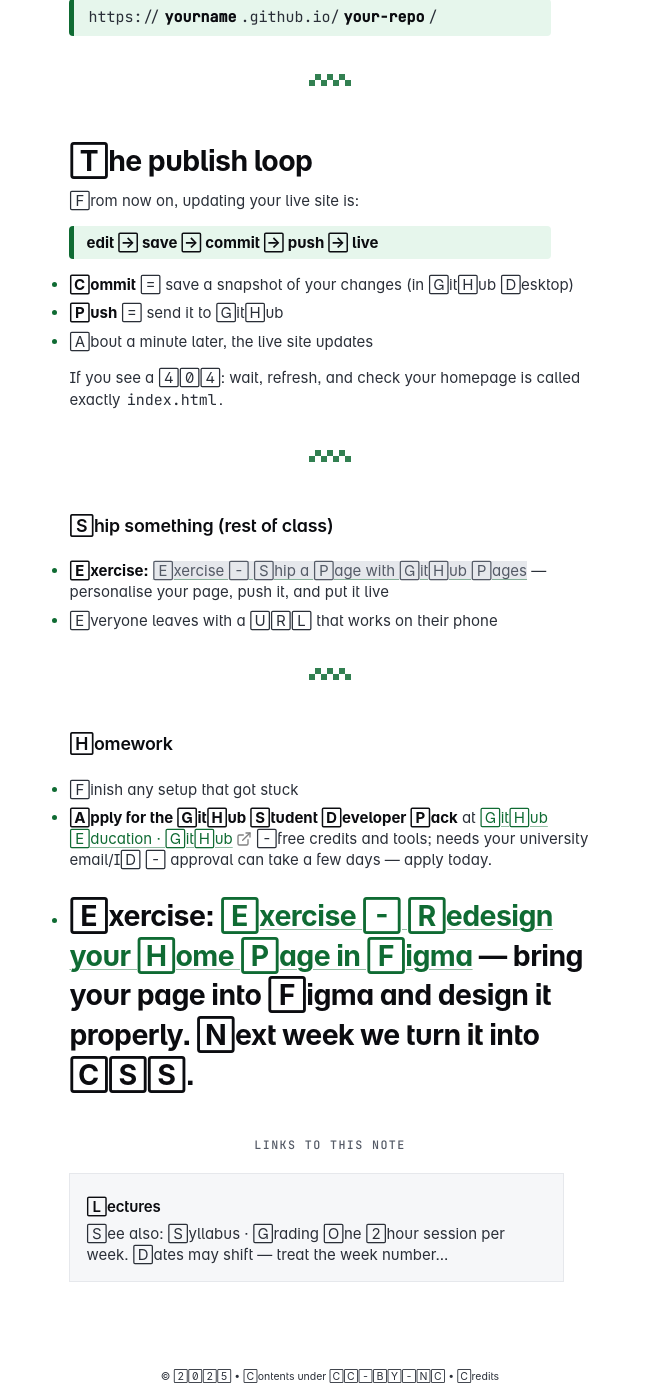
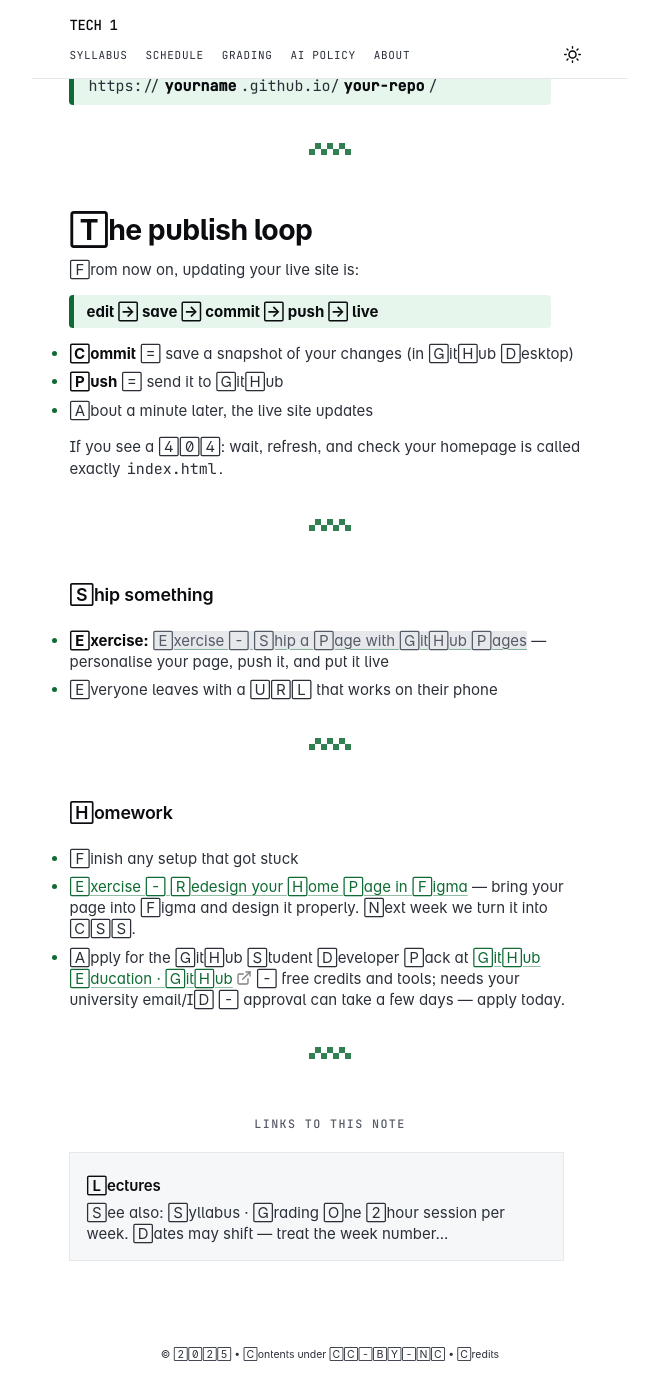
Before and after one commit to gyanl/tech1, a Jekyll site: the page built from _notes/Lecture 1.md, in a window 1280 px wide and 1400 px high, scrolled down 5979 px. Shown: the whole window, without its empty margins (310-969 px from the left). Built offline with Jekyll 4.4.1, drawn with Linux system fonts in a browser that asks for light colours; some web fonts are replaced; after the commit the page ends 7357 px from its top, so only the background shows below that; some of the changed text lies outside the part shown.

Commit message:
Header: sticky, aligned to content width, placed after the title block
- nav content tracks the article column width; on note pages it sits
  below the title/key-areas and sticks to the top on scroll
- brand on its own line, small quiet links beneath
- theme toggle stripped of Bulma button chrome and aligned right
- tightened header spacing, more room above the page title
- Bulma navbar min-heights and mobile-menu overrides removed

Co-Authored-By: Claude Opus 4.8 <noreply@anthropic.com>

```diff
--- a/_includes/Nav.html
+++ b/_includes/Nav.html
@@ -30,6 +30,7 @@
 {%- endcomment -%}
 
 <nav class="navbar is-transparent" role="navigation" aria-label="main navigation">
+  <div class="navbar-inner">
     <div class="navbar-brand">
       <a class="navbar-item" href="{{ site.baseurl }}/index.html">
           <h3> {{site.heading}}</h3></a>
@@ -71,4 +72,5 @@
         </div>
       </div>
     </div>
+  </div>
   </nav>
--- a/_layouts/Post.html
+++ b/_layouts/Post.html
@@ -66,7 +66,9 @@
 
 <body>
     <main>
+        {%- unless page.content-type == "notes" -%}
         {%- include Nav.html -%}
+        {%- endunless -%}
         <section class="section">
             <div class="columns is-centered">
 
@@ -112,6 +114,7 @@
                                 </ul>
                             </div>
                             {%- endif -%}
+                            {%- include Nav.html -%}
                             {%- include Content.html -%}
                             {%- include Backlinks.html -%}
                         </div>
--- a/_notes/Lecture 1.md
+++ b/_notes/Lecture 1.md
@@ -200,7 +200,7 @@ If you see a 404: wait, refresh, and check your homepage is called exactly `inde
 
 ---
 
-#### Ship something (rest of class)
+#### Ship something
 
 - **Exercise:** [[Exercise - Ship a Page with GitHub Pages]] — personalise your page, push it, and put it live
 - Everyone leaves with a URL that works on their phone
@@ -209,6 +209,7 @@ If you see a 404: wait, refresh, and check your homepage is called exactly `inde
 #### Homework
 
 - Finish any setup that got stuck
-- **Apply for the GitHub Student Developer Pack** at [GitHub Education · GitHub](https://github.com/education) -free credits and tools; needs your university email/ID - approval can take a few days — apply today.
-- **Exercise:** [[Exercise - Redesign your Home Page in Figma]] — bring your page into Figma and design it properly. Next week we turn it into CSS.
+- [[Exercise - Redesign your Home Page in Figma]] — bring your page into Figma and design it properly. Next week we turn it into CSS.
+- Apply for the GitHub Student Developer Pack at [GitHub Education · GitHub](https://github.com/education) - free credits and tools; needs your university email/ID - approval can take a few days — apply today.
+
 ---
--- a/assets/css/stylesheet.css
+++ b/assets/css/stylesheet.css
@@ -2282,13 +2282,32 @@ ul.key-areas li {
    ============================================================ */
 
 .navbar {
-    display: flex;
-    align-items: center;
-    gap: 10px;
-    flex-wrap: nowrap;
-    padding: 10px 18px;
+    display: block;
+    padding: 16px 12px 14px;
     min-height: 0;
     border-bottom: 1px solid var(--color-border-light);
+}
+
+/* nav contents track the width of the article column */
+.navbar-inner {
+    display: flex;
+    flex-direction: column;
+    align-items: stretch;
+    gap: 7px;
+    width: 100%;
+    margin: 0 auto;
+}
+
+@media screen and (min-width: 769px) {
+    .navbar-inner { max-width: 66.6666%; }
+}
+
+@media screen and (min-width: 1024px) {
+    .navbar-inner { max-width: 50%; }
+}
+
+@media screen and (min-width: 1216px) {
+    .navbar-inner { max-width: 41.6666%; }
 }
 
 .navbar-brand {
@@ -2326,7 +2345,7 @@ ul.key-areas li {
 .navbar-menu .navbar-item {
     font-size: 11px;
     letter-spacing: 0.06em;
-    padding: 4px 0;
+    padding: 2px 0;
     line-height: 1.2;
 }
 
@@ -2347,7 +2366,101 @@ ul.key-areas li {
 .navbar-end .button { border: none; background: transparent; padding: 4px; }
 
 @media (max-width: 560px) {
-    .navbar { flex-wrap: wrap; gap: 6px; }
+    .navbar-inner { flex-wrap: wrap; gap: 6px; }
     .navbar-start { gap: 12px; }
     .navbar-menu .navbar-item { font-size: 10px; }
 }
+
+/* brand on its own line, links beneath */
+.navbar-inner > .navbar-brand { width: 100%; }
+.navbar-inner > .navbar-menu { width: 100%; display: flex; align-items: center; }
+.navbar-inner .navbar-start { flex: 0 1 auto; min-width: 0; flex-wrap: wrap; margin-right: auto; }
+.navbar-inner .navbar-end { margin-left: 0; padding-left: 24px; flex: none; }
+
+/* theme toggle: no Bulma button chrome, box sized to the icon */
+.navbar-end .buttons,
+.navbar-end .button.is-text,
+.navbar-end .button.is-text:hover,
+.navbar-end .button.is-text:focus,
+.navbar-end .button.is-text:active,
+.navbar-end .button.is-text.is-active {
+    background: transparent !important;
+    background-color: transparent !important;
+    border: none !important;
+    box-shadow: none !important;
+    text-decoration: none !important;
+    height: auto;
+    min-height: 0;
+    padding: 0;
+    margin: 0;
+}
+
+.navbar-end .icon,
+.navbar-end .icon.is-small {
+    width: auto;
+    height: auto;
+    margin: 0;
+}
+
+.navbar-end .icon img {
+    display: block;
+    width: 17px;
+    height: 17px;
+}
+
+.navbar-end .navbar-item { padding: 2px 0; cursor: pointer; }
+.navbar-end .button.is-text:hover img { opacity: 0.6; }
+
+/* breathing room between the header and the page content */
+main > .section { padding-top: 2.2rem; }
+
+/* kill Bulma's navbar min-heights so the header is only as tall as its content */
+.navbar,
+.navbar-brand,
+.navbar-menu,
+.navbar-item,
+.navbar-start,
+.navbar-end {
+    min-height: 0 !important;
+}
+
+.navbar-brand { align-items: center; }
+
+/* theme toggle sits on the text baseline row, optically centred */
+.navbar-end .navbar-item {
+    display: flex;
+    align-items: center;
+    height: 100%;
+}
+
+.navbar-end .buttons { display: flex; align-items: center; }
+.navbar-end .icon img { position: relative; top: -3px; }
+
+/* ---- sticky header ---- */
+.navbar {
+    position: -webkit-sticky !important;
+    position: sticky !important;
+    top: 0;
+    z-index: 50;
+    background: var(--color-bg-main);
+}
+
+/* on note pages the nav sits inside the content column, below the title */
+.note-page-section .navbar {
+    margin-left: -2.5rem;
+    margin-right: -2.5rem;
+    padding-left: 2.5rem;
+    padding-right: 2.5rem;
+    margin-bottom: 1.6rem;
+}
+
+.note-page-section .navbar-inner {
+    max-width: none !important;
+    width: 100% !important;
+    flex: none !important;
+    padding: 0 !important;
+    margin: 0 !important;
+}
+
+/* more room above the page title */
+main > .section { padding-top: 3.6rem; }
```
Also changed, not shown: _notes/Lecture 2.md (+3 -4 lines).
